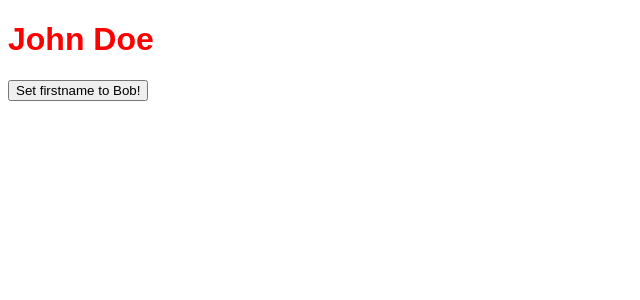
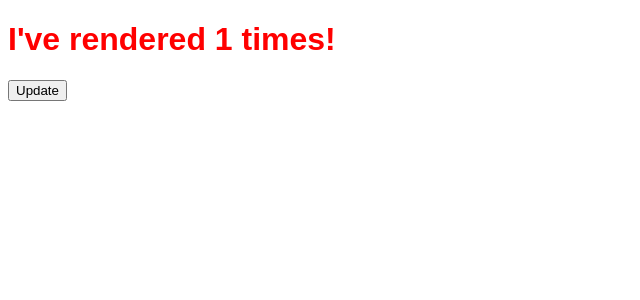
Before and after one commit to MaaikeBommerson/react-native, a React (Create React App) app: page / in a window 1280 px wide. Shown: the top 300 px of the page, without its empty margins (0-640 px from the left). Built offline with nearby package versions, Linux system fonts and the light colour scheme.

Commit message:
useEffect (#11)

```diff
--- a/src/App.js
+++ b/src/App.js
@@ -1,29 +1,22 @@
-import { useState } from 'react'
+import { useState, useEffect } from 'react'
 
 const App = () => {
-    const person = {
-      id: 1,
-      firstname: "John",
-      lastname: "Doe",
-      job: "Developer"
-    }
+    const [count, setCount] = useState(0)
+    const [updateCount, setUpdate] = useState(false)
 
-    const [employee, setEmployee] = useState(person)
-
-    const updateEmployee = ({firstname}) => {
-      setEmployee(prev => ({... prev, firstname}) )
-      console.log(employee)
-    }
+    useEffect(() => {
+      setTimeout(() => {
+        setCount((count) => count + 1)
+      }, 1000)
+    }, [updateCount])
 
     return(
-       <>
-       <h1>{`${employee.firstname} ${employee.lastname}`}</h1>
-       <button
-       type="button"
-       onClick={() => updateEmployee({firstname: "Bob"})}>
-        Set firstname to Bob!
-       </button>
-       </>
+      <div>
+      <h1> I've rendered {count} times!</h1>
+      <button onClick= {() => setUpdate(!updateCount)}>
+        Update
+      </button>
+      </div>
     )
 }
 
```
